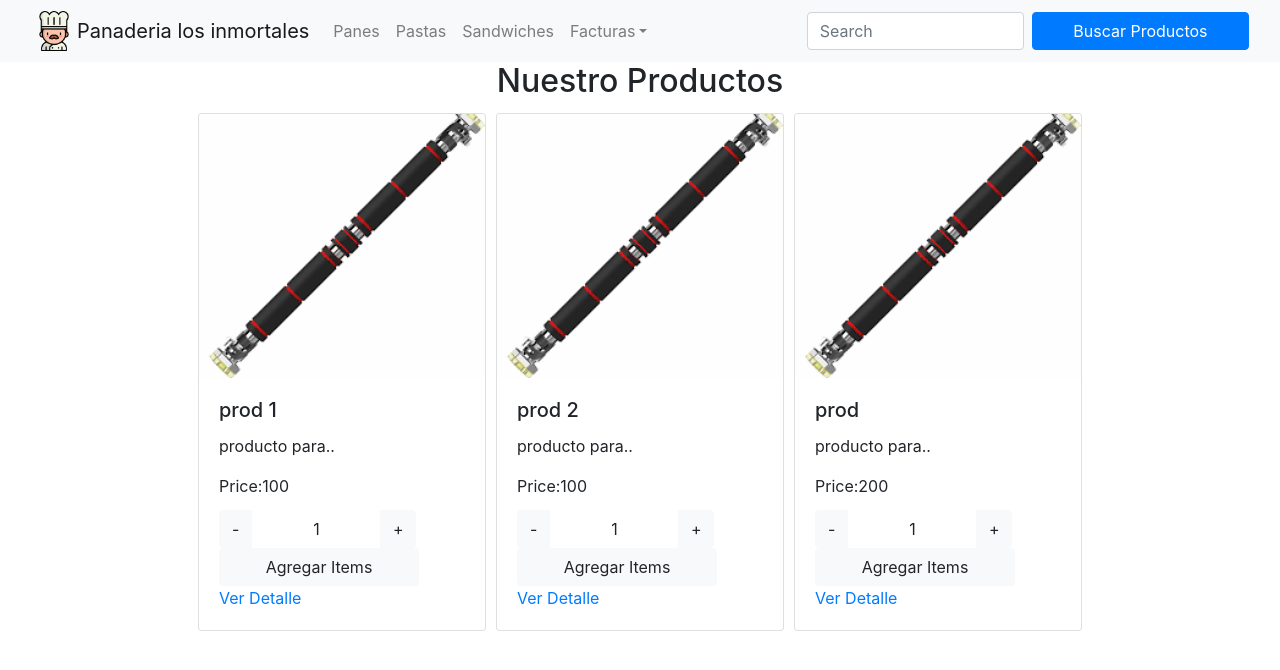
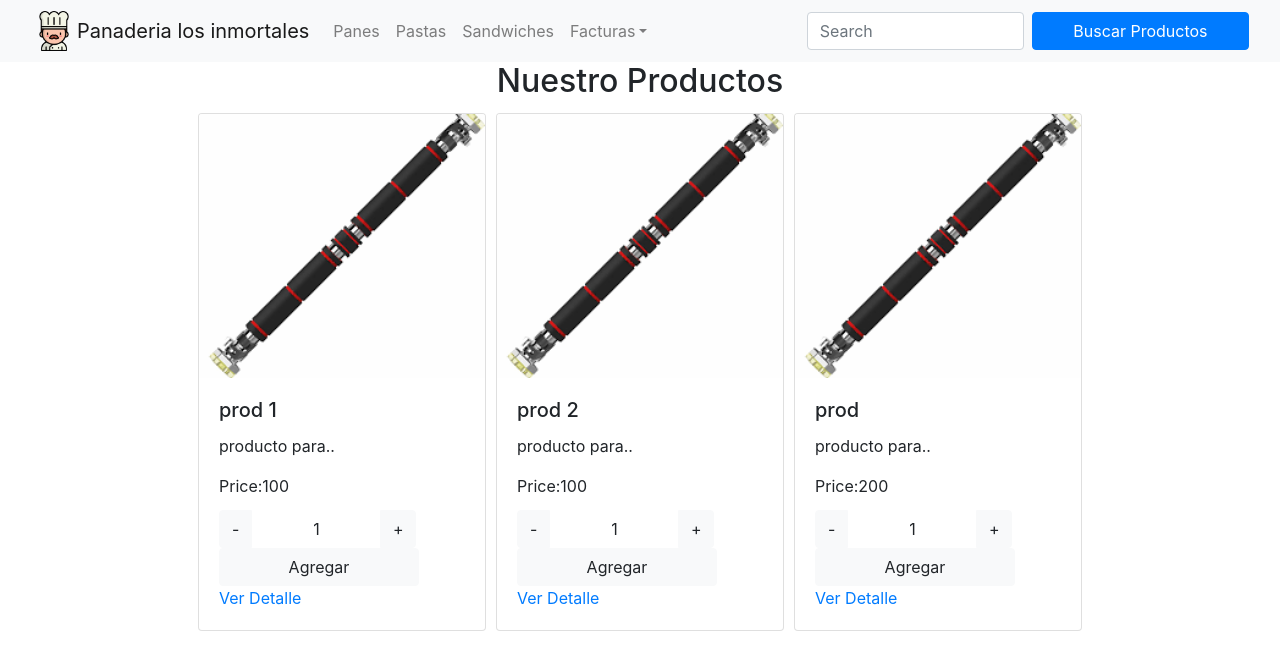
Before and after one commit to nmeinardi86/my-app-1, a React (Create React App) app: page / in a window 1280 px wide. Shown: the top 670 px of the page. Built offline with nearby package versions, Linux system fonts and the light colour scheme.

Commit message:
funcionalidad del count

```diff
--- a/src/components/Item/Item.js
+++ b/src/components/Item/Item.js
@@ -2,6 +2,7 @@ import { useState, useEffect } from 'react';
 import '../../App.css';
 import ItemCount from '../ItemCount/ItemCount.js';
 import {NavLink} from 'react-router-dom';
+import {Link} from 'react-router-dom';
 
 
 
@@ -28,6 +29,8 @@ var ItemList = [{id:1,
 function Item(props){
 
 const [Items , setItems] = useState(0);
+const [isClicked,setIsClicked] = useState(0);
+
 
   useEffect(() => {
    new Promise((result, reject) => {
@@ -38,6 +41,10 @@ const [Items , setItems] = useState(0);
     } ).then((response) =>    { setItems(response)} );
   }, []);
 
+  const onAdd = (count) => {
+    console.log(count);
+    setIsClicked(true)
+};
 
 
       return (<> <div className="Items">
@@ -51,7 +58,10 @@ const [Items , setItems] = useState(0);
                                 <h5 className="card-title">{I.title}</h5>
                                 <p className="card-text">{I.description}</p>
                                 <p className="card-title">Price:{I.price} </p>
-                                <ItemCount initial={1} stock={I.stock}  />
+                                {isClicked ?  <div className="btncontainer">
+                                <Link to="/cart">   <button  type="button" className="btn btn-light">Terminar Compra</button></Link>
+                                        </div> : <ItemCount  initial={1} stock={I.stock} onAdd={onAdd}  />
+                                }
                                 <NavLink activeClassName="selected" to={`/ItemDetailContainer/${I.id}`}>Ver Detalle</NavLink>
                             </div>
                         </div>
--- a/src/components/ItemCount/ItemCount.js
+++ b/src/components/ItemCount/ItemCount.js
@@ -6,31 +6,31 @@ import './ItemCount.css';
 
 const ItemCount = ({initial, stock, onAdd}) => {
 
-    const [items, setItems] = useState(initial);
+    const [count, setCount] = useState(initial);
+
 
     const removeItem = () => {
 
-        items > 0 ? setItems(items-1) : setItems(items)
+        count > 0 ? setCount(count-1) : setCount(count)
 
     };
 
     const addItem = ()=> {
-        items < stock ? setItems(items+1) : alert(`Stock máximo ${stock}`)
+        count < stock ? setCount(count+1) : alert(`Stock máximo ${stock}`)
 
     };
 
-    const HandleAlert = ()=> {};
 
 
     return <>
         <div className="itemCountContainer">
             <div className="btn-group" role="group" aria-label="Basic example">
                 <button type="button" className="btn btn-light" onClick={removeItem}>-</button>
-                <div className="itemcountcount">{items}</div>
+                <div className="itemcountcount">{count}</div>
                 <button  type="button" className="btn btn-light" onClick={addItem}>+</button>
             </div>
             <div className="btncontainer">
-                <button  type="button" className="btn btn-light" onClick={HandleAlert}>Agregar Items</button>
+                <button  type="button" className="btn btn-light" onClick = {() => onAdd(count)}>Agregar</button>
             </div>
 
         </div>
--- a/src/components/ItemDetail/ItemDetail.js
+++ b/src/components/ItemDetail/ItemDetail.js
@@ -2,6 +2,7 @@ import { useState, useEffect } from 'react';
 import { useParams } from "react-router-dom";
 import '../../App.css';
 import ItemCount from '../ItemCount/ItemCount.js';
+import {Link} from 'react-router-dom';
 
 
 
@@ -25,9 +26,14 @@ var ItemList = [{id:1,
     stock: 6 }];
 
 
-function ItemDetail(props){
+function ItemDetail({item}){
 
 const [Items , setItem] = useState(0);
+const [isClicked,setIsClicked] = useState(0);
+
+
+
+
 
 let h  = useParams();
 
@@ -51,6 +57,10 @@ let h  = useParams();
 
   articuloArray.push(articuloSeleccionado);
 
+  const onAdd = (count) => {
+      console.log(count);
+      setIsClicked(true)
+  };
 
 
       return (<>
@@ -65,7 +75,11 @@ let h  = useParams();
                             <div className="">
                             <p className="">Detalle:{I.description}</p>
                             <p className="">Precio: ${I.price} </p>
-                                <ItemCount initial={1} stock={I.stock}  />
+                            {isClicked ?  <div className="btncontainer">
+                                <Link to="/cart">   <button  type="button" className="btn btn-light">Terminar Compra</button></Link>
+                                        </div> : <ItemCount  initial={1} stock={I.stock} onAdd={onAdd}  />
+                                }
+
                             </div>
                         </div>) }
 
```
